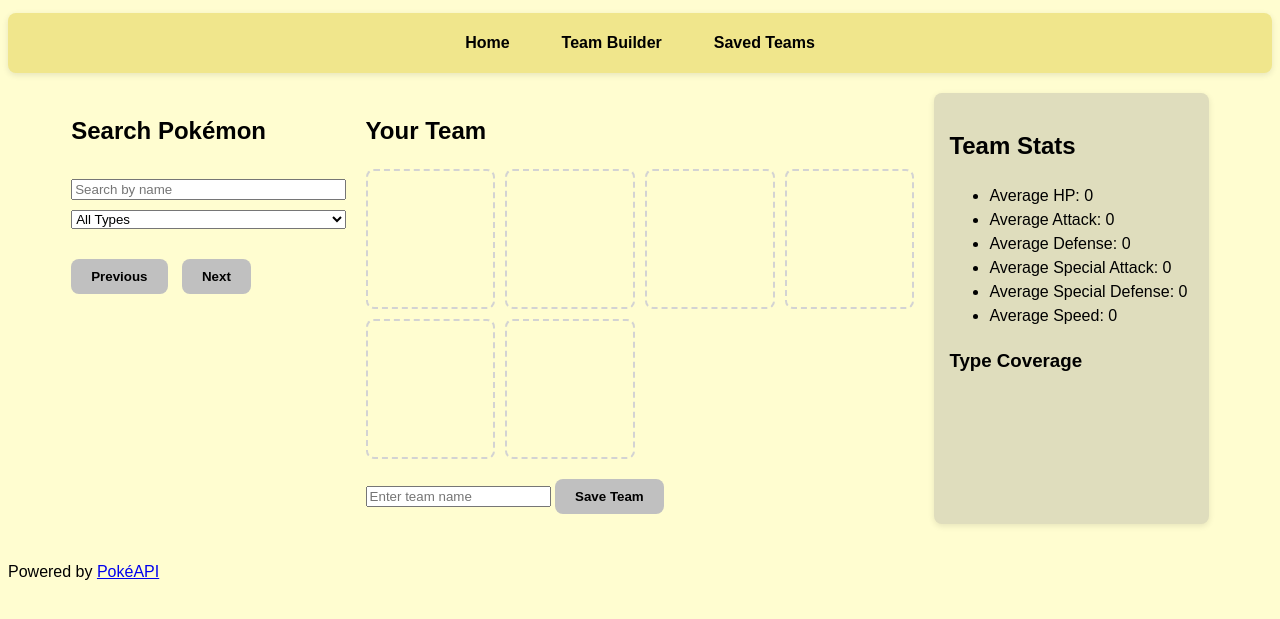
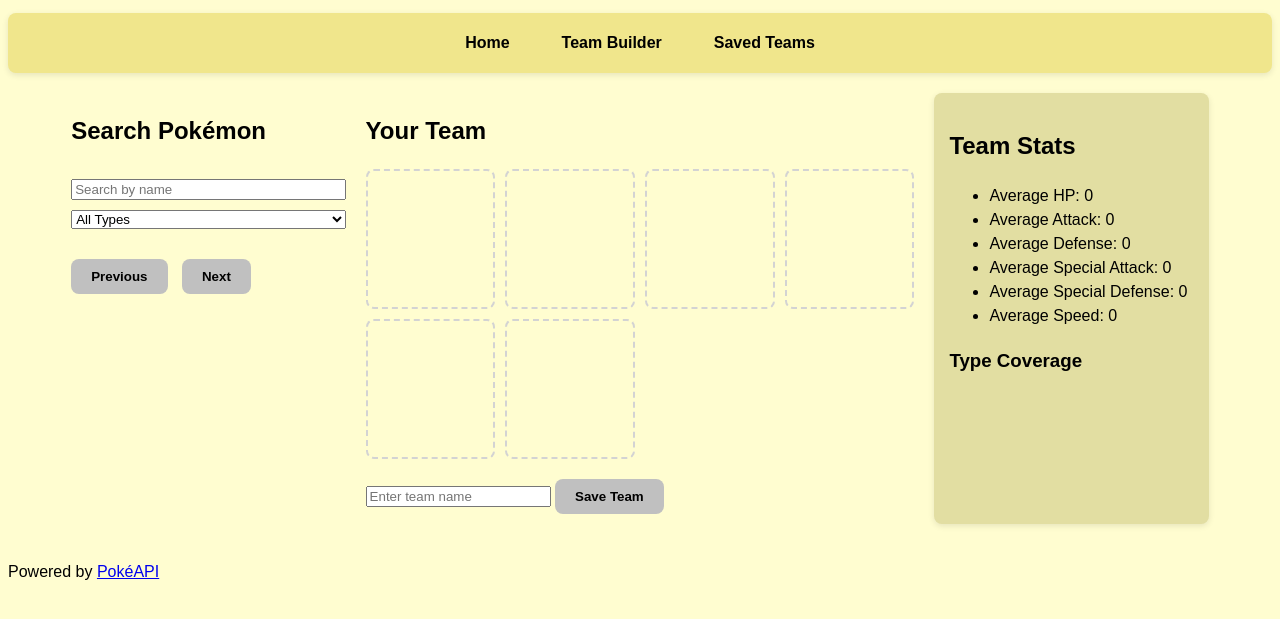
Before and after one commit to mnhthompson/PokeTeam, a website built with Vite: page src/team/index.html in a window 1280 px wide. Shown: the part 91-710 px from the top of the page. Built offline with nearby package versions, Linux system fonts and the light colour scheme; no server answers.

Commit message:
color 12

```diff
--- a/src/public/css/style.css
+++ b/src/public/css/style.css
@@ -2,7 +2,7 @@
   --color-bg: #FFFDD0;
   --color-text: #000000;
   --color-pokemon-border: #3B4CCA;
-  --color-card-bg: #dfddbd;
+  --color-card-bg: #e2dea2;
   --color-card-shadow: rgba(0, 0, 0, 0.1);
   --color-button-bg: #C0C0C0;
   --color-button-hover: #A9A9A9;
```
